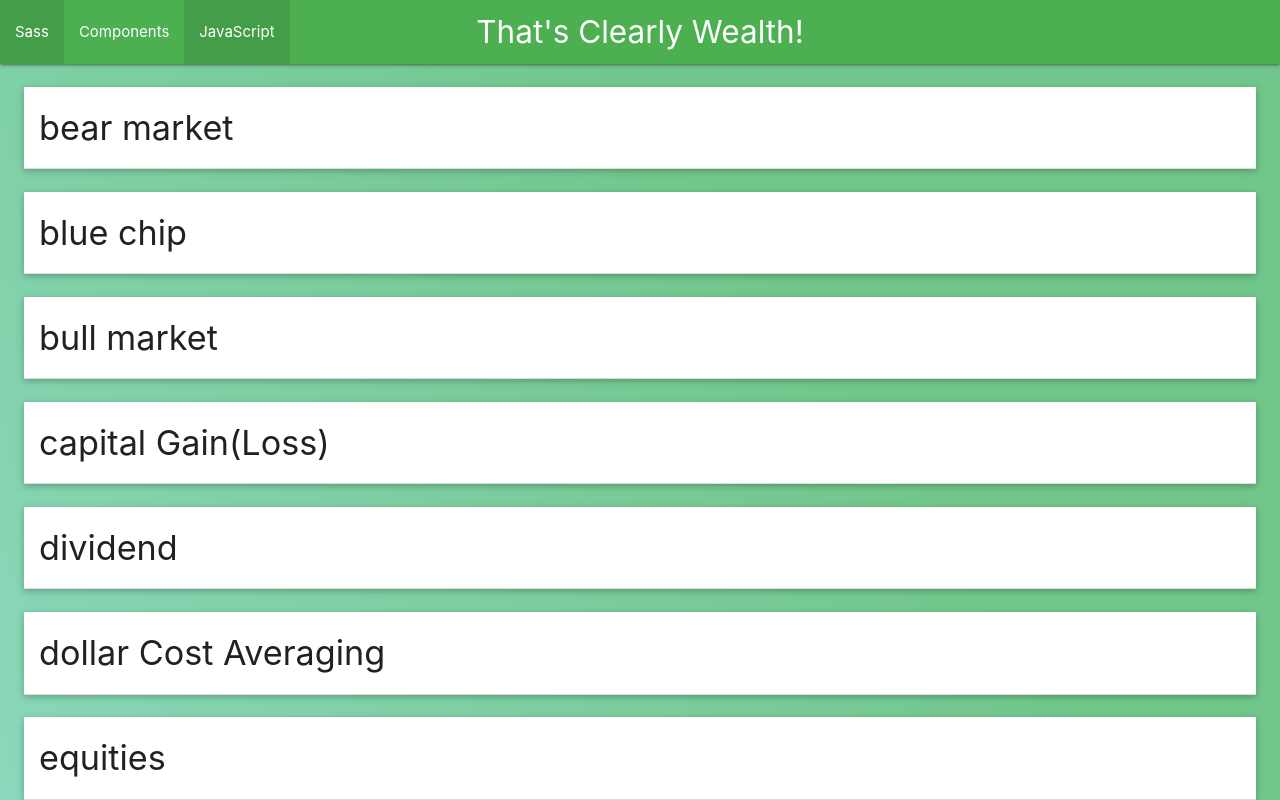
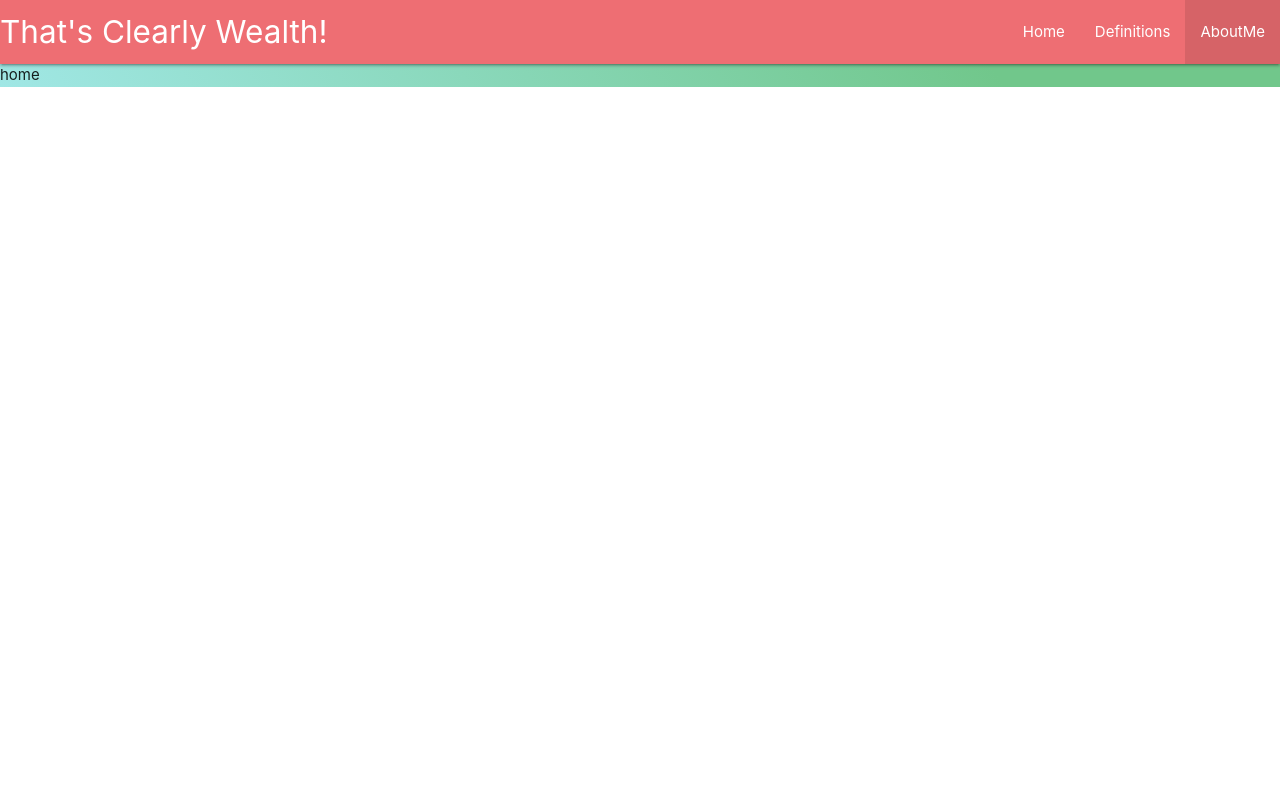
Before and after one commit to dopoku12/translator, a React (Create React App) app: page / in a window 1280 px wide. Shown: the top 800 px of the page. Built offline with nearby package versions, Linux system fonts and the light colour scheme.

Commit message:
new page added

```diff
--- a/package.json
+++ b/package.json
@@ -10,6 +10,7 @@
     "react": "^18.2.0",
     "react-dom": "^18.2.0",
     "react-icons": "^4.4.0",
+    "react-router-dom": "^6.8.0",
     "react-scripts": "5.0.1",
     "web-vitals": "^2.1.4"
   },
--- a/src/App.jsx
+++ b/src/App.jsx
@@ -1,26 +1,31 @@
 import { useEffect } from "react";
+import M from "materialize-css";
+import { Routes, Route } from 'react-router-dom';
 // import Form from "./Form";
-import Display from "./components/Display";
-import Header from "./components/Header";
-import M from "materialize-css";
-
+import Nav from "./components/Nav";
+import Home from "./pages/Home";
+import Words from "./pages/Words";
+import AboutMe from './pages/AboutMe';
 function App() {
   useEffect(() => {
     M.AutoInit();
   }, []);
 
   return (
-    <div>
-      <Header />
-      <main>
-        <section>
-          <Display />
-        </section>
+    <>
+      <Nav />
+      <div>
 
-      </main>
-      <footer>
-      </footer>
-    </div>
+        <Routes>
+          <Route path="/" element={<Home />} />
+          <Route path="/Words" element={<Words />} />
+          <Route path="/AboutMe" element={<AboutMe />} />
+        </Routes>
+
+        <footer>
+        </footer>
+      </div>
+    </>
   );
 }
 
--- a/src/components/Header.jsx
+++ /dev/null
@@ -1,16 +0,0 @@
-const Header = () => {
-    return (
-        <nav className="green">
-            <div className="nav-wrapper">
-                <a href="#!" className="brand-logo center">That's Clearly Wealth! </a>
-                <ul className="left hide-on-med-and-down">
-                    <li><a href="sass.html">Sass</a></li>
-                    <li><a href="badges.html">Components</a></li>
-                    <li className="active"><a href="collapsible.html">JavaScript</a></li>
-                </ul>
-            </div>
-        </nav>
-    );
-}
-
-export default Header;
--- /dev/null
+++ b/src/components/Nav.jsx
@@ -0,0 +1,24 @@
+import { Link } from "react-router-dom";
+
+const Nav = () => {
+    return (
+        <nav className="">
+            <div className="nav-wrapper">
+                <Link to="/" className="brand-logo left">That's Clearly Wealth! </Link>
+                <ul id="nav-mobile" className="right hide-on-med-and-down">
+                    <li>
+                        <Link to="/">Home</Link>
+                    </li>
+                    <li>
+                        <Link to="/Words">Definitions</Link>
+                    </li>
+                    <li className="active">
+                        <Link to="/AboutMe">AboutMe</Link>
+                    </li>
+                </ul>
+            </div>
+        </nav>
+    );
+}
+
+export default Nav;
--- a/src/index.js
+++ b/src/index.js
@@ -3,10 +3,13 @@ import ReactDOM from 'react-dom/client';
 import App from './App';
 import './styleSheet/index.css'
 import 'materialize-css/dist/css/materialize.css';
+import { BrowserRouter } from 'react-router-dom'
 
 const root = ReactDOM.createRoot(document.getElementById('root'));
 root.render(
   <React.StrictMode>
-    <App />
+    <BrowserRouter>
+      <App />
+    </BrowserRouter>
   </React.StrictMode>
 );
--- /dev/null
+++ b/src/pages/AboutMe.jsx
@@ -0,0 +1,9 @@
+const AboutMe = () => {
+    return (
+        <div>
+
+        </div>
+    );
+}
+
+export default AboutMe;
--- /dev/null
+++ b/src/pages/Home.jsx
@@ -0,0 +1,9 @@
+const Home = () => {
+    return (
+        <div>
+            home
+        </div>
+    );
+}
+
+export default Home;
--- a/src/components/Display.jsx
+++ b/src/pages/Words.jsx
@@ -1,4 +1,4 @@
-import useData from './Data'
+import useData from '../components/Data'
 const Display = () => {
     const { words, init } = useData()
 
--- a/src/styleSheet/index.scss
+++ b/src/styleSheet/index.scss
@@ -3,13 +3,12 @@
 @use "./slider";
 
 body {
-  background-image: linear-gradient(55deg, #a0e7e5, #71c78b 75%);
-  background-repeat: no-repeat;
-  background-size: cover;
+  background-color: #eeede7;
 
   main {
     // background-color: whitesmoke;
   }
 }
+
 nav {
 }
```
Also changed, not shown: 1 other file (tests, documents, lock files or other folders).
